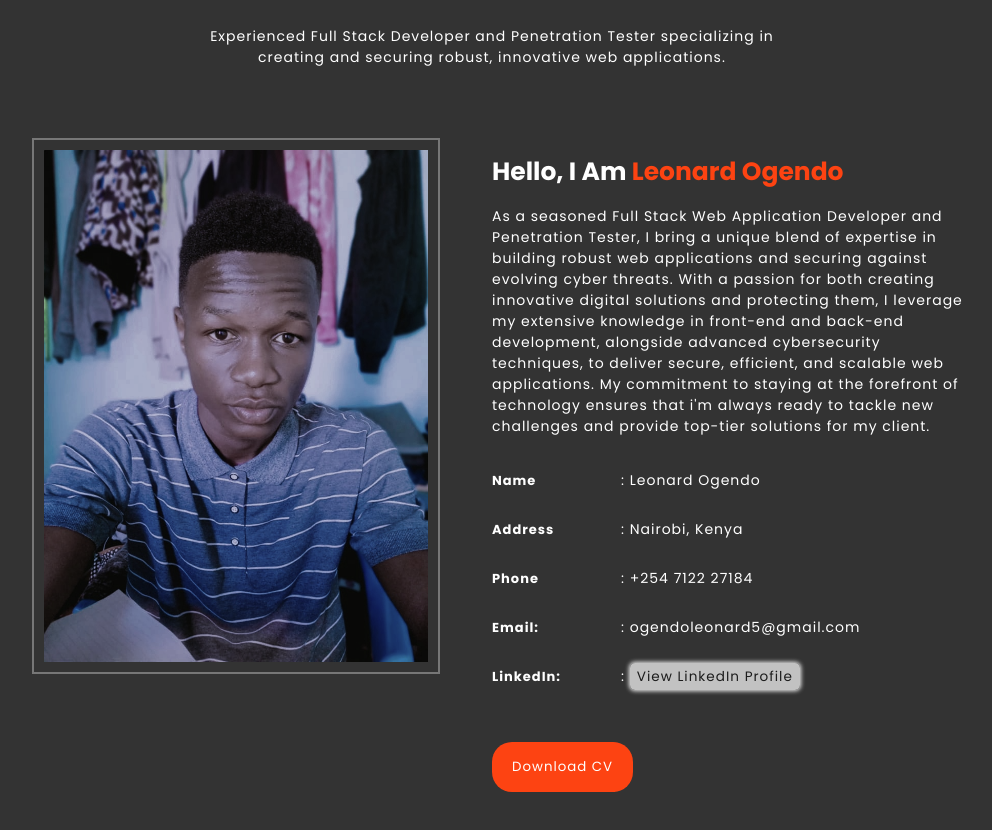
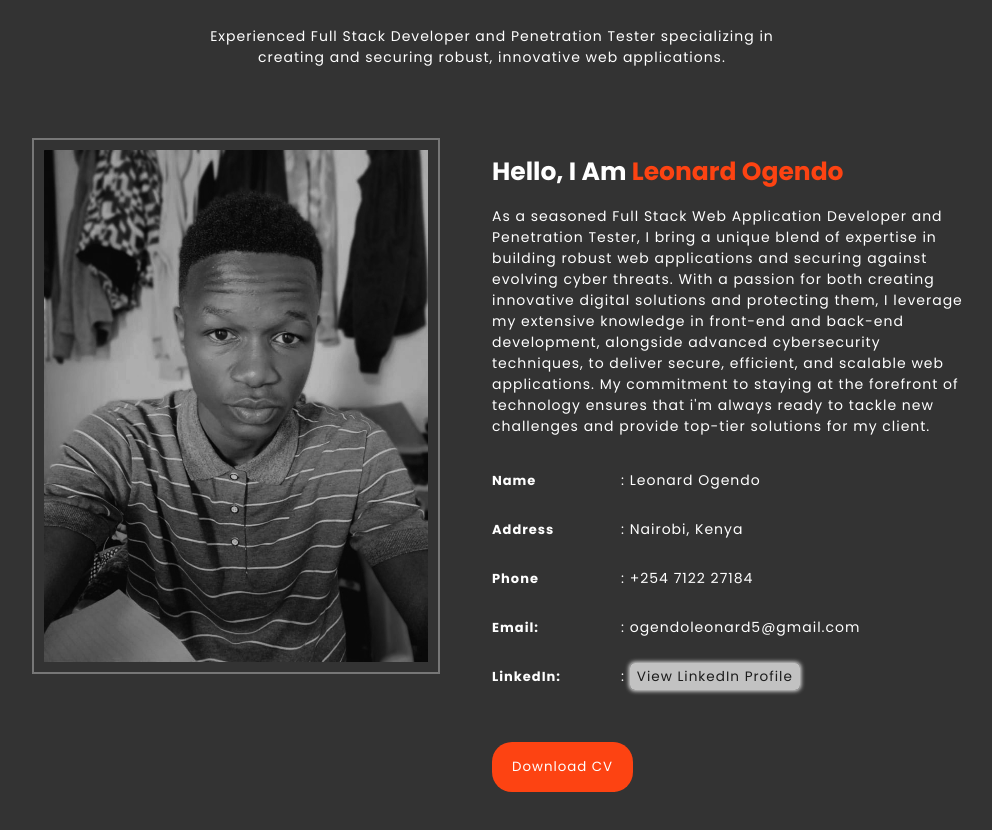
Before and after one commit to LeonardOgendo/My_React_Portfolio, a React (Create React App) app: page / in a window 1280 px wide. Shown: the part 580-1410 px from the top of the page, without its empty margins (148-1140 px from the left). Built offline with nearby package versions, Linux system fonts and the light colour scheme.

Commit message:
Updated profile image

```diff
--- a/src/styles.css
+++ b/src/styles.css
@@ -240,7 +240,7 @@ html {
 #profile
 {
     width: 85%;
-    filter: grayscale(50%);
+    filter: grayscale(100%);
     border: 2px solid #777;
     padding: 10px;
     margin-left: 20px;
```
